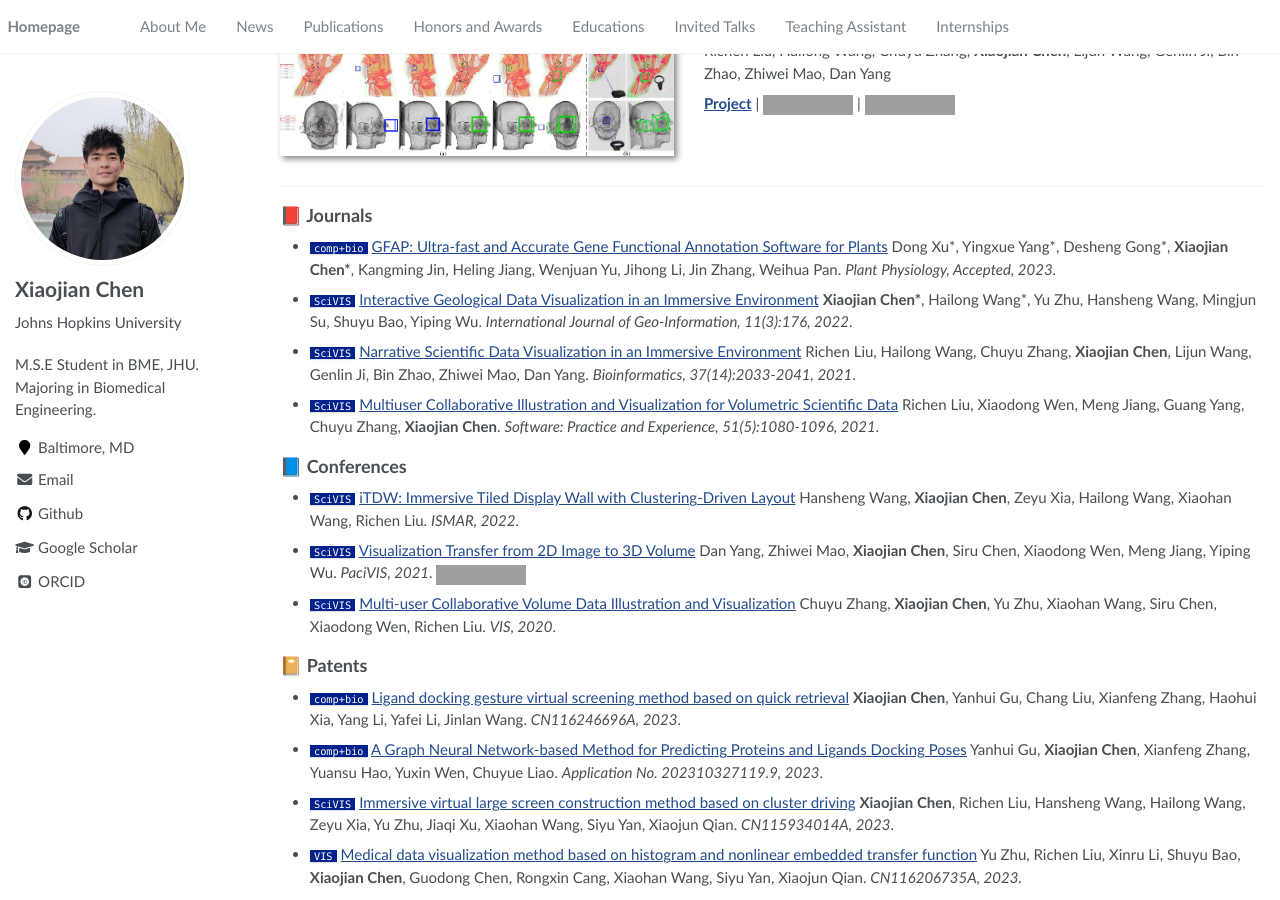
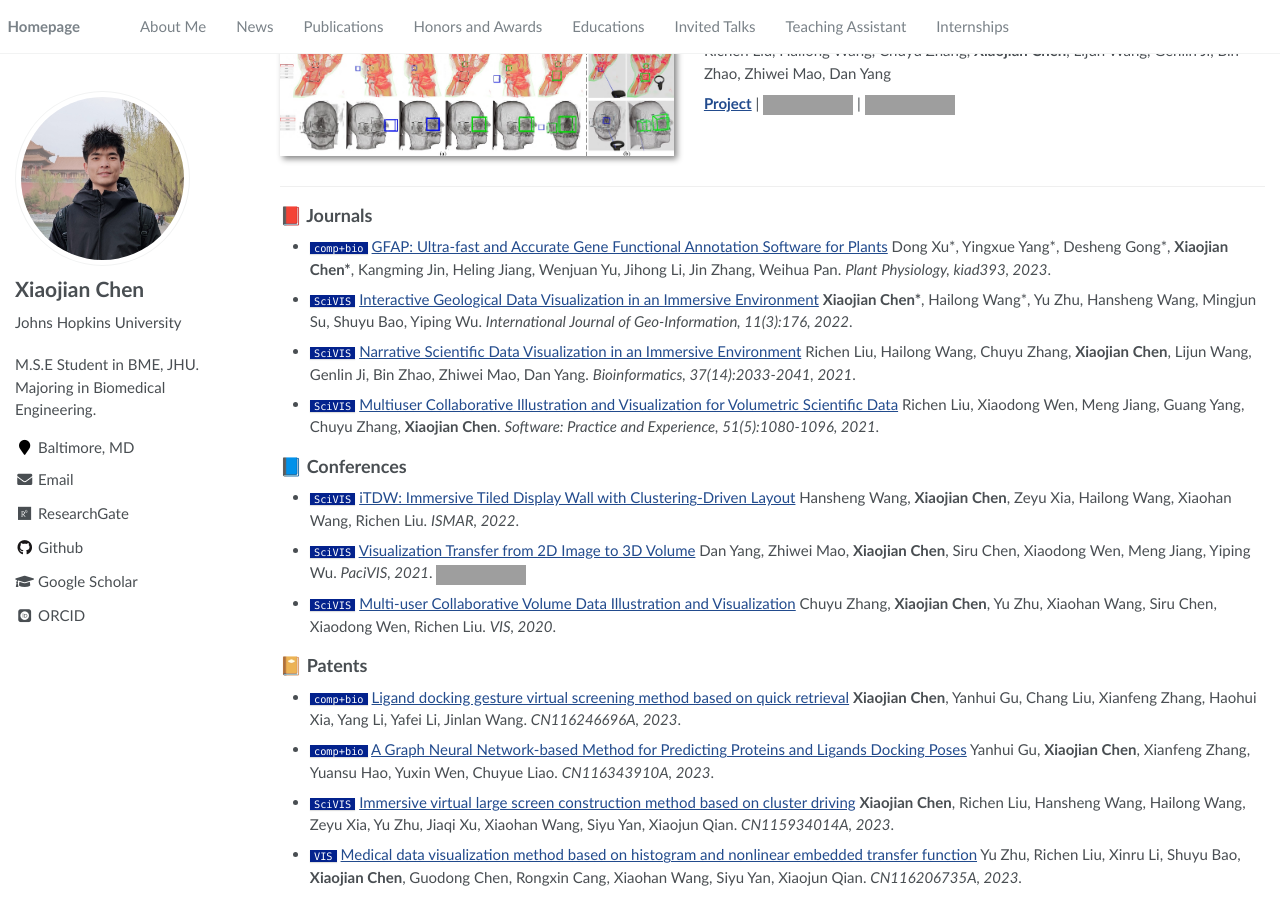
Before and after one commit to Jerry391/Jerry391.github.io, a Jekyll site: the page built from _pages/about.md, in a window 1280 px wide and 900 px high, scrolled down 455 px. Built offline with Jekyll 4.4.1, drawn with Linux system fonts in a browser that asks for light colours; some web fonts are replaced; grey boxes are pictures that could not be loaded.

Commit message:
update GFAP

```diff
--- a/_config.yml
+++ b/_config.yml
@@ -29,7 +29,7 @@
   pubmed           :
   googlescholar    : "https://scholar.google.com/citations?user=iShvJlEAAAAJ"
   email            : "xiaojianchen391@gmail.com"
-  researchgate     :  # e.g., "https://www.researchgate.net/profile/yourprofile"
+  researchgate     : "https://www.researchgate.net/profile/Xiaojian_Chen5" # e.g., "https://www.researchgate.net/profile/yourprofile"
   uri              :
   bitbucket        :
   codepen          :
--- a/_pages/includes/pub.md
+++ b/_pages/includes/pub.md
@@ -15,7 +15,7 @@
 
 ## 📕 Journals
 
-- ``comp+bio`` [GFAP: Ultra-fast and Accurate Gene Functional Annotation Software for Plants]( ) Dong Xu\*, Yingxue Yang\*, Desheng Gong\*, **Xiaojian Chen\***, Kangming Jin, Heling Jiang, Wenjuan Yu, Jihong Li, Jin Zhang, Weihua Pan. *Plant Physiology, Accepted, 2023*.
+- ``comp+bio`` [GFAP: Ultra-fast and Accurate Gene Functional Annotation Software for Plants](https://doi.org/10.1093/plphys/kiad393) Dong Xu\*, Yingxue Yang\*, Desheng Gong\*, **Xiaojian Chen\***, Kangming Jin, Heling Jiang, Wenjuan Yu, Jihong Li, Jin Zhang, Weihua Pan. *Plant Physiology, kiad393, 2023*.
 
 - ``SciVIS`` [Interactive Geological Data Visualization in an Immersive Environment](https://www.mdpi.com/2220-9964/11/3/176) **Xiaojian Chen\***, Hailong Wang\*, Yu Zhu, Hansheng Wang, Mingjun Su, Shuyu Bao, Yiping Wu. *International Journal of Geo-Information, 11(3):176, 2022*.
 
@@ -36,7 +36,7 @@
 
 - ``comp+bio`` [Ligand docking gesture virtual screening method based on quick retrieval](https://patents.google.com/patent/CN116246696A/en?inventor=%E9%99%88%E6%99%93%E5%81%A5&oq=%E9%99%88%E6%99%93%E5%81%A5&sort=new) **Xiaojian Chen**, Yanhui Gu, Chang Liu, Xianfeng Zhang, Haohui Xia, Yang Li, Yafei Li, Jinlan Wang. *CN116246696A, 2023*.
 
-- ``comp+bio`` [A Graph Neural Network-based Method for Predicting Proteins and Ligands Docking Poses]() Yanhui Gu, **Xiaojian Chen**, Xianfeng Zhang, Yuansu Hao, Yuxin Wen, Chuyue Liao. *Application No. 202310327119.9, 2023*.
+- ``comp+bio`` [A Graph Neural Network-based Method for Predicting Proteins and Ligands Docking Poses]() Yanhui Gu, **Xiaojian Chen**, Xianfeng Zhang, Yuansu Hao, Yuxin Wen, Chuyue Liao. *CN116343910A, 2023*.
 
 - ``SciVIS`` [Immersive virtual large screen construction method based on cluster driving](https://patents.google.com/patent/CN115934014A/en?inventor=%E9%99%88%E6%99%93%E5%81%A5&oq=%E9%99%88%E6%99%93%E5%81%A5&sort=new) **Xiaojian Chen**, Richen Liu, Hansheng Wang, Hailong Wang, Zeyu Xia, Yu Zhu, Jiaqi Xu, Xiaohan Wang, Siyu Yan, Xiaojun Qian. *CN115934014A, 2023*.
 
```
Also changed, not shown: _pages/about.md (+1 -1 lines).
